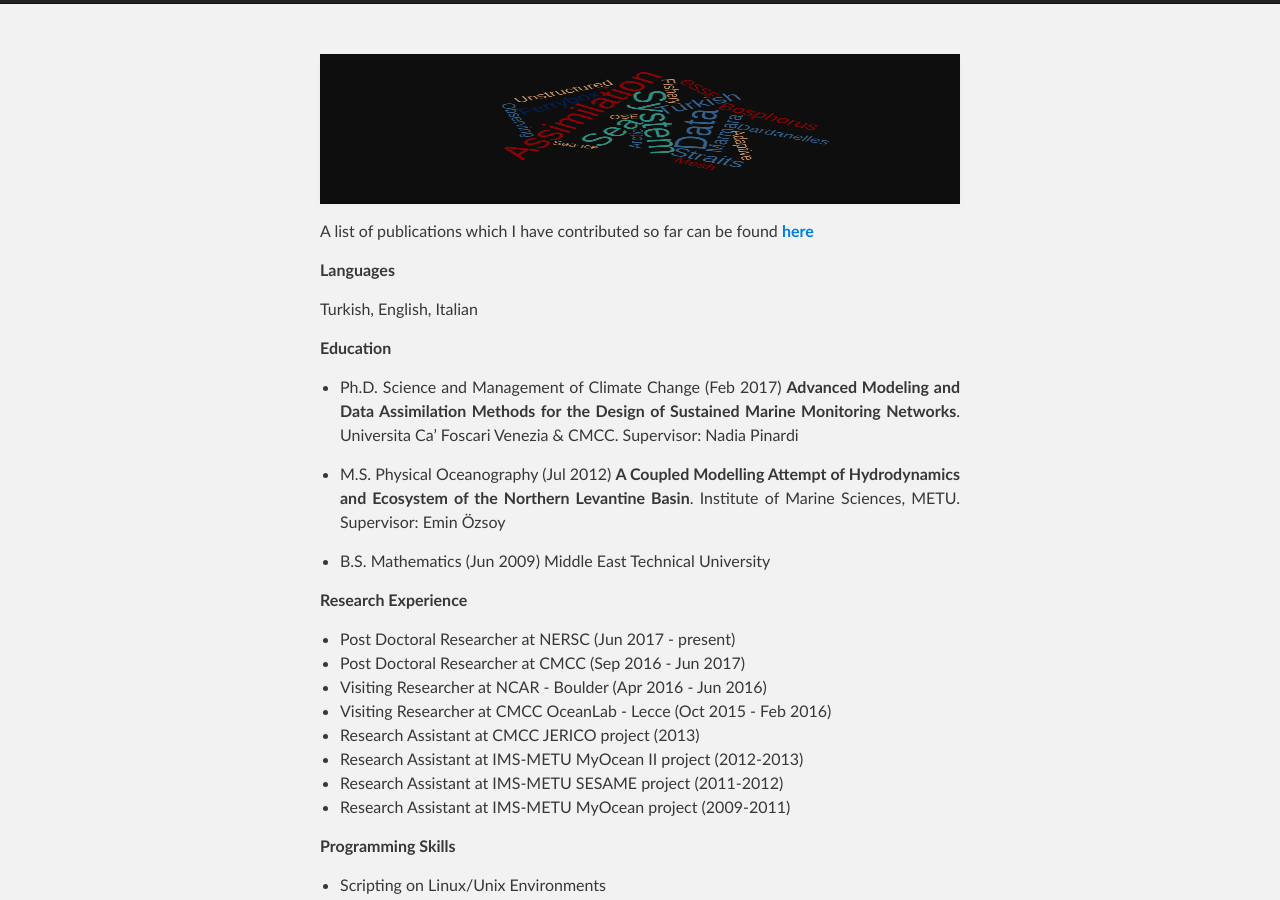
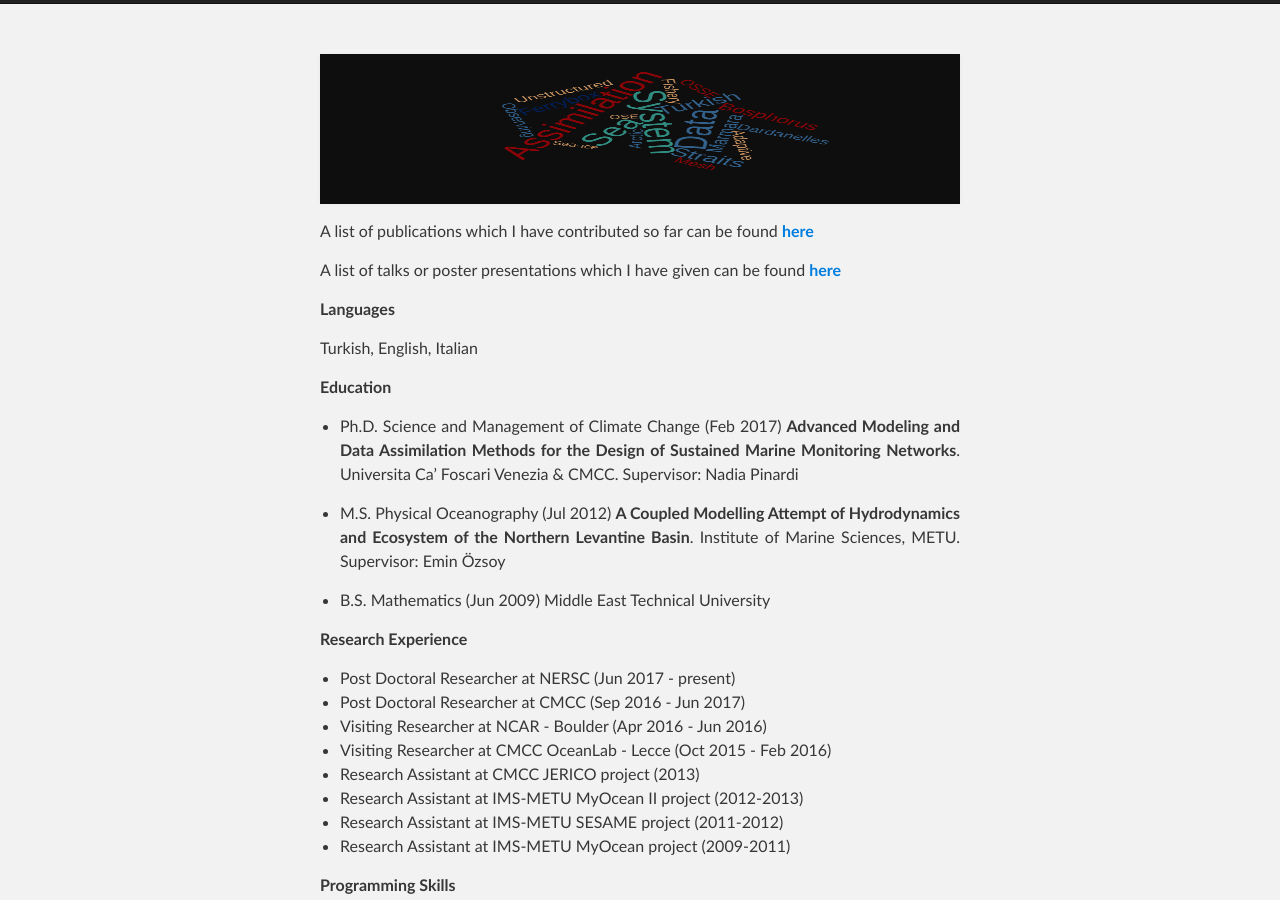
Before and after one commit to aydogduali/aydogduali.github.io, a Jekyll site: the page built from about/index.md, in a window 1280 px wide and 900 px high, scrolled down 452 px. Built offline with Jekyll 4.4.1, drawn with Linux system fonts in a browser that asks for light colours; the repository's description, which GitHub fills in, is left out.

Commit message:
updated order

```diff
--- a/about/index.md
+++ b/about/index.md
@@ -4,6 +4,8 @@ layout: default
 ![](../pics/wordcloud.png){:height="150px" width="640px"}
 
 A list of publications which I have contributed so far can be found **[here](/about/publication)**
+
+A list of talks or poster presentations which I have given can be found **[here](/calendar/index)**
 
 **Languages**
 
```
